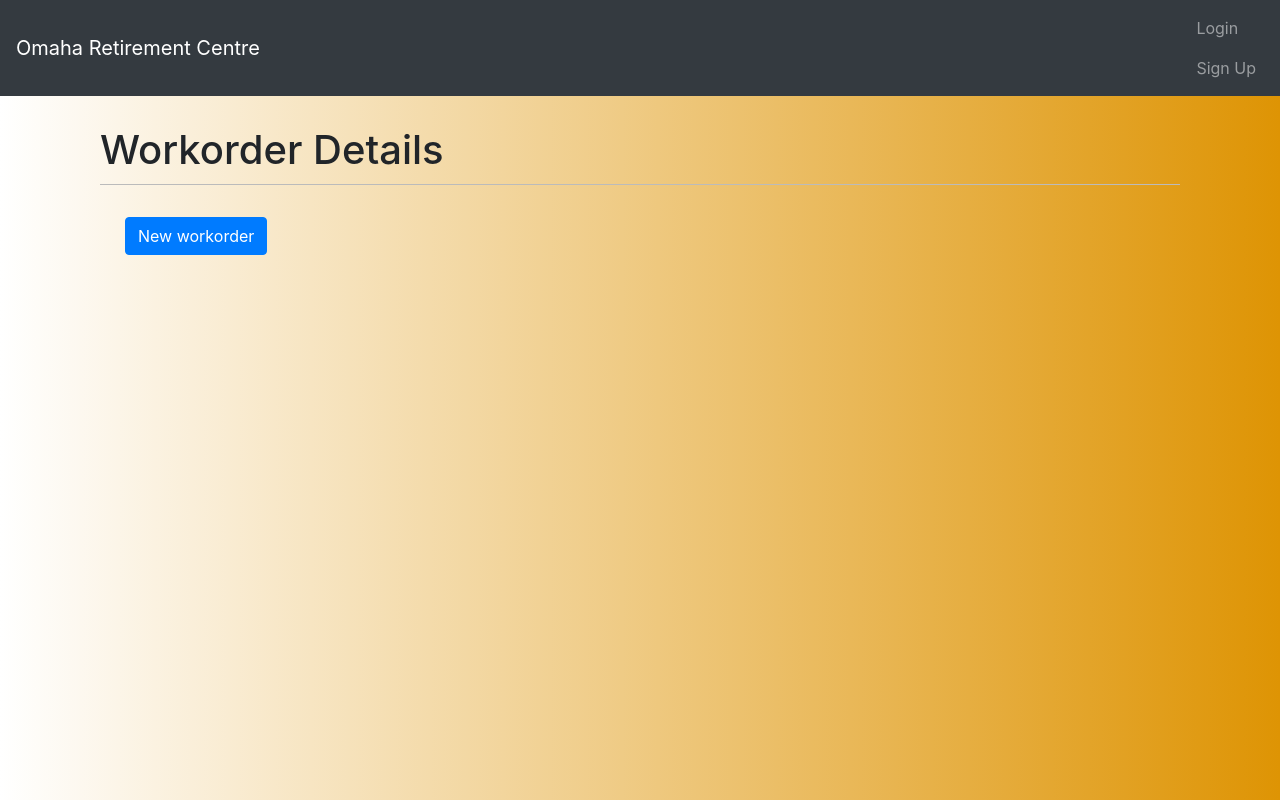
After one commit to VishekhaTamrakar/CentralOmahaRetirementManagementSystem, a Django app: page /workorder_list/ in a window 1280 px wide. The commit adds this page. Run offline with Django 3.2, Linux system fonts and the light colour scheme; some libraries are stand-ins or nearby versions; some web fonts are replaced.

Commit message:
Added abstract user, different views for user and their html page

```diff
--- a/ORC/templates/ORC/base.html
+++ b/ORC/templates/ORC/base.html
@@ -12,38 +12,138 @@
 
 <nav class="navbar navbar-expand-lg navbar-dark bg-dark">
     <a class="navbar-brand" href="{% url 'ORC:about' %}">Omaha Retirement Centre</a>
+    <div id="wrapper">
+
+      <!-- Sidebar -->
+      <ul class="sidebar navbar-nav">
+        {% if request.user.is_orc_staff %}
+            <li class="nav-item">
+              <a class="nav-link" href="{% url 'ORC:workorder_list' %}">
+                <span>Workorder </span>
+              </a>
+            </li>
+            <li class="nav-item">
+              <a class="nav-link" href="{% url 'ORC:maintenancework_list' %}">
+                <span>Maintenance Work</span>
+              </a>
+            </li>
+
+            <li class="nav-item">
+              <a class="nav-link" href="{% url 'ORC:resident_list' %}">
+                <span>Resident</span>
+              </a>
+            </li>
+
+            <li class="nav-item">
+              <a class="nav-link" href="{% url 'ORC:maintenance_worker_list' %}">
+                <span>Maintenance Worker </span>
+              </a>
+            </li>
+
+            <li class="nav-item">
+              <a class="nav-link" href="{% url 'ORC:property_list' %}">
+                <span>Room Details</span>
+              </a>
+            </li>
+
+            <li class="nav-item">
+              <a class="nav-link" href="{% url 'ORC:staff_list' %}">
+                <span>Staff Details</span>
+              </a>
+            </li>
+         {% elif request.user.is_maintenanceworker %}
+
+            <li class="nav-item">
+              <a class="nav-link" href="{% url 'ORC:maintenancework_list' %}">
+                <span>Maintenance Work Details</span>
+              </a>
+            </li>
+
+        {% elif request.user.is_resident %}
+
+            <li class="nav-item">
+              <a class="nav-link" href="{% url 'ORC:workorder_list' %}">
+                <span>Workorder Details</span>
+              </a>
+            </li>
+
+            <li class="nav-item">
+              <a class="nav-link" href="{% url 'ORC:maintenancework_list' %}">
+                <span>Maintenance Work Details</span>
+              </a>
+            </li>
+        {% endif %}
+      </ul>
+
+</div>
+
     <button class="navbar-toggler" type="button" data-toggle="collapse" data-target="#navbarNavAltMarkup" aria-controls="navbarNavAltMarkup" aria-expanded="false" aria-label="Toggle navigation">
         <span class="navbar-toggler-icon"></span>
     </button>
-    <div class="collapse navbar-collapse" id="navbarNavAltMarkup">
-        <div class="navbar-nav">
-            {% if request.user.is_authenticated %}
+    <div class="collapse navbar-collapse" id="navbarResponsive">
+        <ul class="navbar-nav ml-auto">
+            <li class="nav-item">
+                {% if request.user.is_orc_staff %}
+                    <a class="navbar-brand mr-1" href="#">Hi I am Staff</a>
+                    <a class="nav-link text-capitalize">{{ request.user.orc_staff.orc_staff_name }}</a>
                     <li class="dropdown">
                         <a href="#" class="dropdown-toggle" data-toggle="dropdown" role="button" aria-expanded="false" style="color: white">
-                            <span class="glyphicon glyphicon-Home "></span>      <b style="color: white">My Account</b>
+                            <span class="glyphicon glyphicon-Home "></span><b style="color: white">My Account</b>
                         </a>
                         <ul class="dropdown-menu" role="menu">
                             <li><a href="{% url 'logout' %}"><i class="fa fa-btn fa-sign-out"></i><b>Logout</b></a></li>
                             <li><a href="{% url 'ORC:change_password' %}"><b>Forgot Password</b></a></li>
                         </ul>
                     </li>
-
+                {% elif request.user.is_resident %}
+                    <a class="navbar-brand mr-1" href="#">Hi I am Resident</a>
+                    <a class="nav-link text-capitalize">{{ request.user.resident.resident_name }}</a>
+                    <li class="dropdown">
+                        <a href="#" class="dropdown-toggle" data-toggle="dropdown" role="button" aria-expanded="false" style="color: white">
+                            <span class="glyphicon glyphicon-Home "></span><b style="color: white">My Account</b>
+                        </a>
+                        <ul class="dropdown-menu" role="menu">
+                            <li><a href="{% url 'logout' %}"><i class="fa fa-btn fa-sign-out"></i><b>Logout</b></a></li>
+                            <li><a href="{% url 'ORC:change_password' %}"><b>Forgot Password</b></a></li>
+                        </ul>
+                    </li>
+                {% elif request.user.is_maintenanceworker %}
+                     <a class="navbar-brand mr-1" href="#">Hi I am Maintenance Worker</a>
+                    <a class="nav-link text-capitalize">{{ request.user.maintenanceworker.maintenanceworker_name }}</a>
+                    <li class="dropdown">
+                        <a href="#" class="dropdown-toggle" data-toggle="dropdown" role="button" aria-expanded="false" style="color: white">
+                            <span class="glyphicon glyphicon-Home "></span><b style="color: white">My Account</b>
+                        </a>
+                        <ul class="dropdown-menu" role="menu">
+                            <li><a href="{% url 'logout' %}"><i class="fa fa-btn fa-sign-out"></i><b>Logout</b></a></li>
+                            <li><a href="{% url 'ORC:change_password' %}"><b>Forgot Password</b></a></li>
+                        </ul>
+                    </li>
                 {% else %}
-
                     <a class="nav-item nav-link" href="{% url 'login' %}">Login</a>
                     <a class="nav-item nav-link" href="{% url 'ORC:signup' %}">Sign Up</a>
                 {% endif %}
-
+             </li>
         </ul>
     </div>
-    </div>
+
 </nav>
 
+
+
  <style>
-    input[type=submit], a.button{
-        background: #343A40;
+        body,html{
+            height: 100%;
+            margin: 0;
+            background: #7F7FD5;
+            background: -webkit-linear-gradient(to right, #ffffff, #ffffff);
+            background: linear-gradient(to right, #ffffff, #de9404);
+        }
+        #events_card{
+            padding-bottom: 40px;
         }
     </style>
+
 <div id="content">
     {% block content %}
     {% endblock %}
--- /dev/null
+++ b/ORC/templates/ORC/workorder_list.html
@@ -0,0 +1,54 @@
+{% extends 'ORC/base.html' %}
+{% block content %}
+
+    <link rel="stylesheet" href="https://maxcdn.bootstrapcdn.com/bootstrap/4.0.0/css/bootstrap.min.css" integrity="sha384-Gn5384xqQ1aoWXA+058RXPxPg6fy4IWvTNh0E263XmFcJlSAwiGgFAW/dAiS6JXm" crossorigin="anonymous">
+
+
+    <style>
+        body,html{
+            height: 100%;
+            margin: 0;
+            background: #7F7FD5;
+            background: -webkit-linear-gradient(to right, #ffffff, #ffffff);
+            background: linear-gradient(to right, #ffffff, #de9404);
+        }
+        #events_card{
+            padding-bottom: 40px;
+        }
+    </style>
+
+
+
+    <h1 class ="probootsrap-card-heading"> Workorder Details</h1><br>
+    <ul class="">
+        <a href="#" style="padding-right: 15Px" class="row"><span class="btn btn-primary">New workorder</span></a>
+    </ul>
+
+    <div class="content container">
+
+    <div class="row" id="events_card">
+        {% for wo in workorders %}
+            <div class="col-md-16"></div>
+            <div class="col-md-5">
+                <div class="card text-white bg-dark mb-3">
+                    <div class="card-body">
+                         <h5 class="card-title">{{ wo.workorder_id }}</h5>
+                            <strong style = "color:#ba2121">Created By::</strong><b class="card-text">{{ wo.resident_name }}</b><br>
+                            <strong style = "color:#ba2121">Description::  </strong><b class="card-text">{{ wo.workorder_description }}</b><br>
+                            <strong style = "color:#ba2121">Priority::      </strong><b class="card-text">{{ wo.workorder_priority }}</b><br>
+                            <strong style = "color:#ba2121">Room Number::      </strong><b class="card-text">{{ wo.property_number }}</b><br>
+                            <strong style = "color:#ba2121">Created Date::   </strong><b class="card-text">{{ wo.createdate }}</b><br>
+                        {%  if wo.is_open %}
+                            <strong style = "color:#ba2121">Status::  </strong><b class="badge badge-success">Open</b>
+                        {% else %}
+                            <strong style = "color:#ba2121">Status::  </strong><span class="badge badge-danger">Closed</span>
+                        {% endif %}
+                    </div>
+                </div>
+            </div>
+
+        {% endfor %}
+    </div>
+  </div>
+
+{% endblock %}
--- a/ORC/urls.py
+++ b/ORC/urls.py
@@ -26,6 +26,13 @@ urlpatterns = [
     path('password_change/done/',auth_views.PasswordChangeDoneView.as_view(), name='password_change_done'),
     url(r'^password/$', views.change_password, name='change_password'),
     url(r'^signup/$', ORC_views.signup, name='signup'),
+    url('workorder_list/', views.workorder_list, name = 'workorder_list'),
+    url('property_list/', views.property_list, name='property_list'),
+    url('resident_list/', views.resident_list, name='resident_list'),
+    url('maintenacework_list/', views.maintenancework_list, name='maintenancework_list'),
+    url('maintenance_worker_list/', views.maintenance_worker_list, name='maintenance_worker_list'),
+    url('staff_list/', views.staff_list, name='staff_list')
+
 
 
 
--- a/ORC/views.py
+++ b/ORC/views.py
@@ -36,7 +36,31 @@ def signup(request):
 
 
 def about(request):
-    return render(request,'ORC/AboutUs.html')
+    return render(request, 'ORC/AboutUs.html')
+
+
+def workorder_list(request):
+    return render(request, 'ORC/workorder_list.html')
+
+
+def property_list(request):
+    return render(request, 'ORC/property_list.html')
+
+
+def maintenancework_list(request):
+    return render(request, 'ORC/maintenancework_list.html')
+
+
+def resident_list(request):
+    return render(request, 'ORC/resident_list.html')
+
+
+def maintenance_worker_list(request):
+    return render(request, 'ORC/maintenance_worker_list.html')
+
+
+def staff_list(request):
+    return render(request, 'ORC/staff_list.html')
 
 
 def change_password(request):
```
Also changed, not shown: ORC/templates/ORC/maintenance_worker_list.html (added, +24 -0 lines), ORC/templates/ORC/maintenancework_list.html (added, +24 -0 lines), ORC/templates/ORC/property_list.html (added, +24 -0 lines), ORC/templates/ORC/resident_list.html (added, +24 -0 lines), ORC/templates/ORC/staff_list.html (added, +24 -0 lines). Lines whose indentation alone changed are shown as unchanged.
